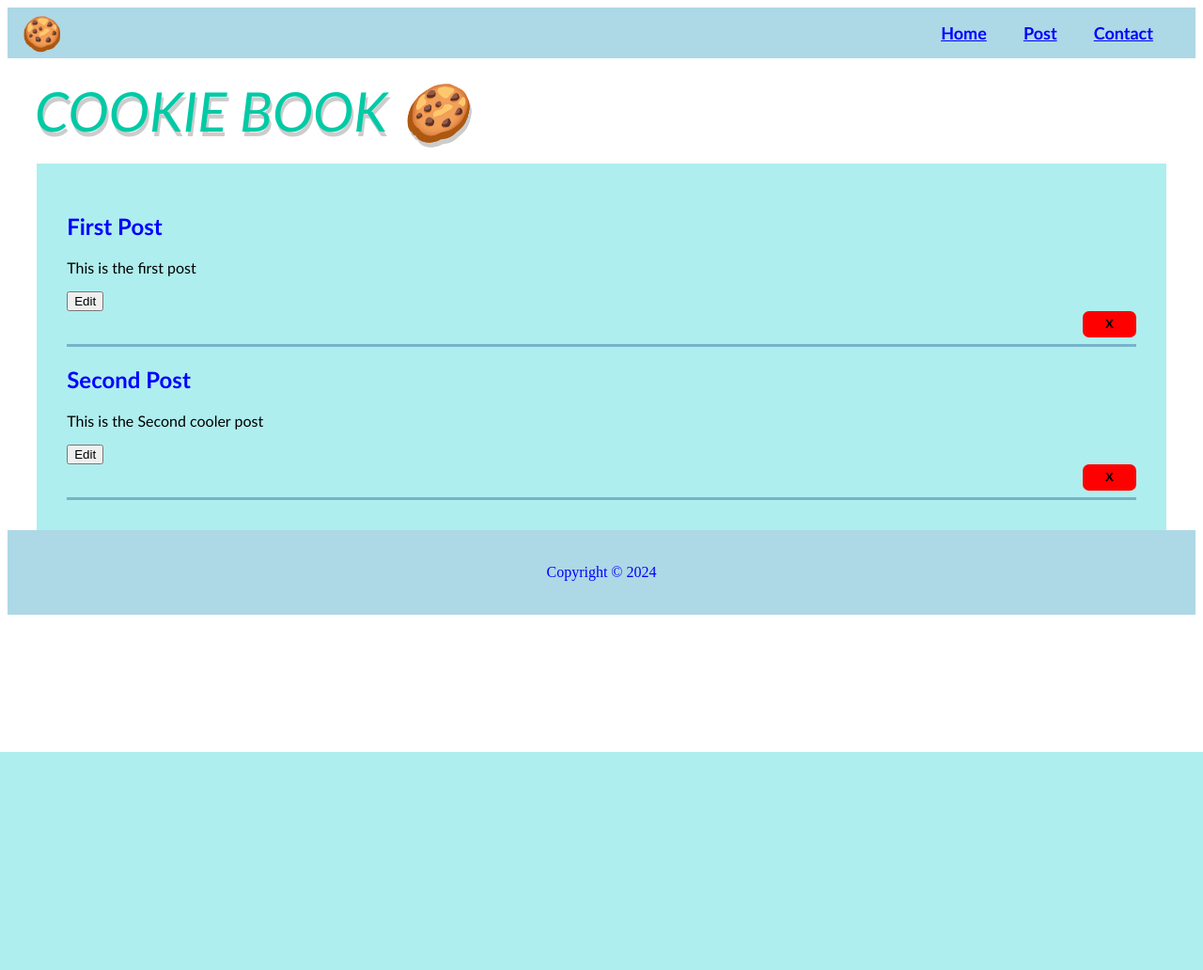
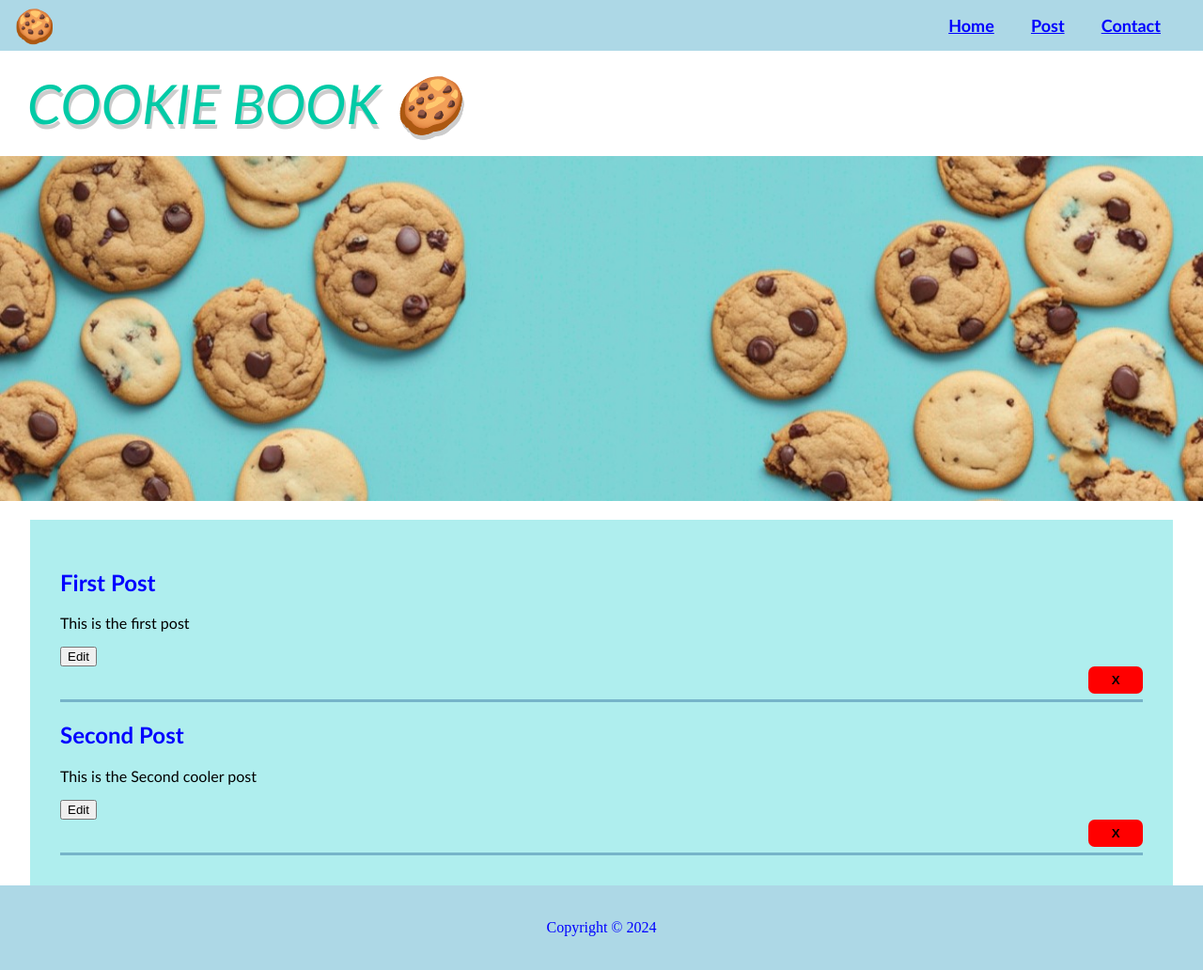
Before and after one commit to TacoWarrior24/Blog, a Node server app: page / in a window 1280 px wide. Shown: the whole page at 94% size. Before the commit the page ends 800 px from the top, so only its background shows below. Run offline with Node 20, Linux system fonts and the light colour scheme.

Commit message:
Added banner image

```diff
--- a/public/styles/main.css
+++ b/public/styles/main.css
@@ -9,6 +9,10 @@
     display: flex;
     align-items: center;
     justify-content: space-between;
+}
+
+body{
+    margin: 0;
 }
 
 .logo a{
@@ -46,6 +50,13 @@ h1{
 	font-size: 58px;
 	line-height: 54px;
 	text-shadow: 2px 5px 0 rgba(0,0,0,0.2);
+}
+
+.banner-image {
+    width: 100%;
+    height: auto;
+    display: block;
+    margin-bottom: 20px;
 }
 
 .posts {
--- a/views/index.ejs
+++ b/views/index.ejs
@@ -1,8 +1,9 @@
 <%- include("partials/header.ejs") %>
 
 <h1>Cookie Book 🍪</h1>
-<!--<a href="/post">Create New Post</a>-->
-    <div class="posts">
+<img src="/images/cookieBanner.jpg" alt="Cookie Banner" class="banner-image">
+
+<div class="posts">
         <% posts.forEach((post, index) => { %>
             <div class="post">
                 <h2><%= post.title %></h2>
```
Also changed, not shown: public/images/cookieBanner.jpg (added).
